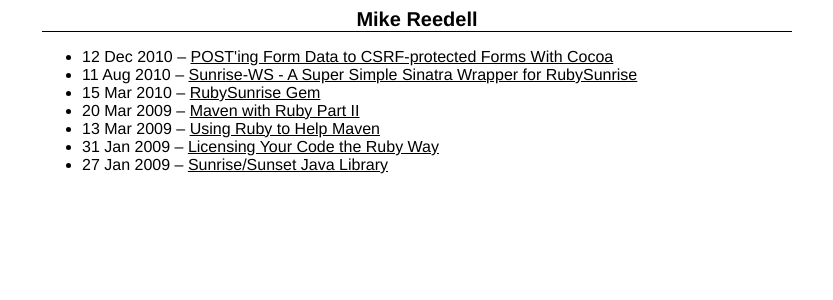
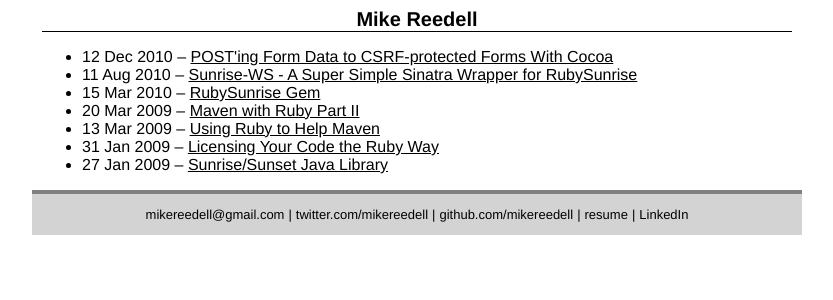
Before and after one commit to heliofil/mikereedell.com, a Jekyll site: the page built from index.html, in a window 1280 px wide. Shown: the top 300 px of the page, without its empty margins (223-1056 px from the left). Built offline with Jekyll 4.4.1, drawn with Linux system fonts in a browser that asks for light colours; Markdown is read by kramdown in place of the engine named in the settings.

Commit message:
Added footer.

```diff
--- a/_layouts/default.html
+++ b/_layouts/default.html
@@ -12,5 +12,45 @@
 	  <div class="content">
 	    {{ content }}
 	  </div>
+		<div class="footer">
+			<center>
+				<table>
+					<tr>
+						<td>
+							<a href="mailto:mikereedell@gmail.com">mikereedell@gmail.com</a>
+						</td>
+						<td> | </td>
+						<td>
+							<a href="http://twitter.com/mikereedell">twitter.com/mikereedell</a>
+						</td>
+						<td> | </td>
+						<td>
+							<a href="http://github.com/mikereedell">github.com/mikereedell</a>
+						</td>
+						<td> | </td>
+						<td>
+							<a href="http://careers.stackoverflow.com/mikereedell">resume</a>
+						</td>
+						<td> | </td>
+						<td>
+							<a href="http://www.linkedin.com/in/mikereedell">LinkedIn</a>
+						</td>
+					</tr>
+				</table>
+			</center>
+		</div>
+
+	  <!-- google analytics -->
+	  <script type="text/javascript">
+	    var _gaq = _gaq || [];
+	    _gaq.push(['_setAccount', 'UA-16514184-1']);
+	    _gaq.push(['_trackPageview']);
+
+	    (function() {
+	      var ga = document.createElement('script'); ga.type = 'text/javascript'; ga.async = true;
+	      ga.src = ('https:' == document.location.protocol ? 'https://ssl' : 'http://www') + '.google-analytics.com/ga.js';
+	      var s = document.getElementsByTagName('script')[0]; s.parentNode.insertBefore(ga, s);
+	    })();
+	  </script>
 	</body>
 </html>
--- a/css/style.css
+++ b/css/style.css
@@ -5,7 +5,7 @@ body {
 h2 {
 	padding: 0;
 	margin: 0;
-    font-size: 1.25em;
+  font-size: 1.25em;
 	text-align: center;
 }
 
@@ -13,7 +13,7 @@ h1 {
 	padding-top: 2px;
 	margin: 0;
 	font-size: 1.75em;
-   	color: #004489;
+ 	color: #004489;
 }
 
 a {
@@ -62,3 +62,18 @@ a:hover {
 	background-color: #D3D3D3;
 	border: 1px solid gray;
 }
+
+.footer {
+  border-top: 4px solid gray;
+  background: #D3D3D3;
+  font-size: small;
+  padding: 10px;
+}
+
+.footer a {
+  text-decoration: none;
+}
+
+.footer a:hover {
+  text-decoration: underline;
+}
```
Lines whose indentation alone changed are shown as unchanged.
